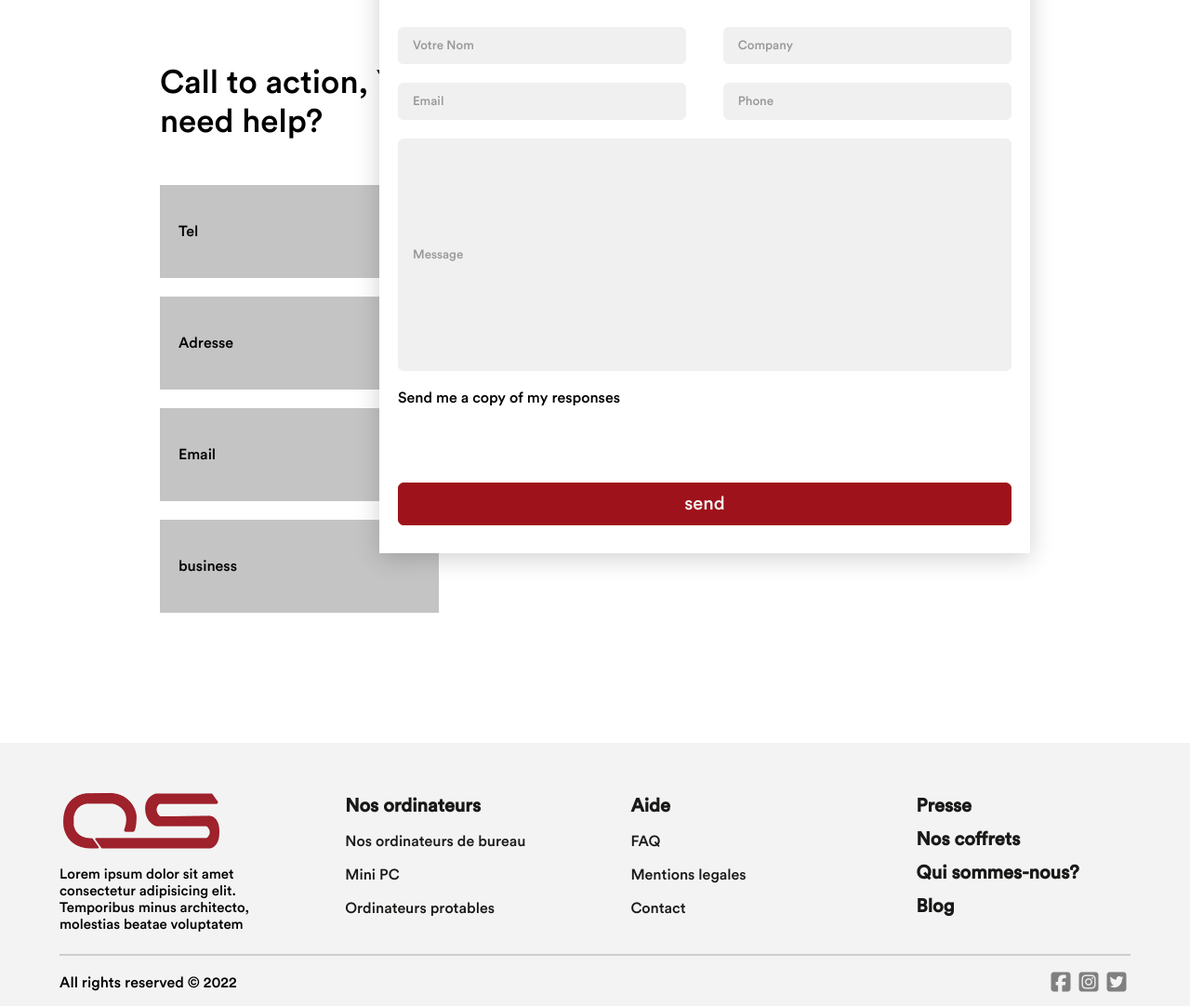
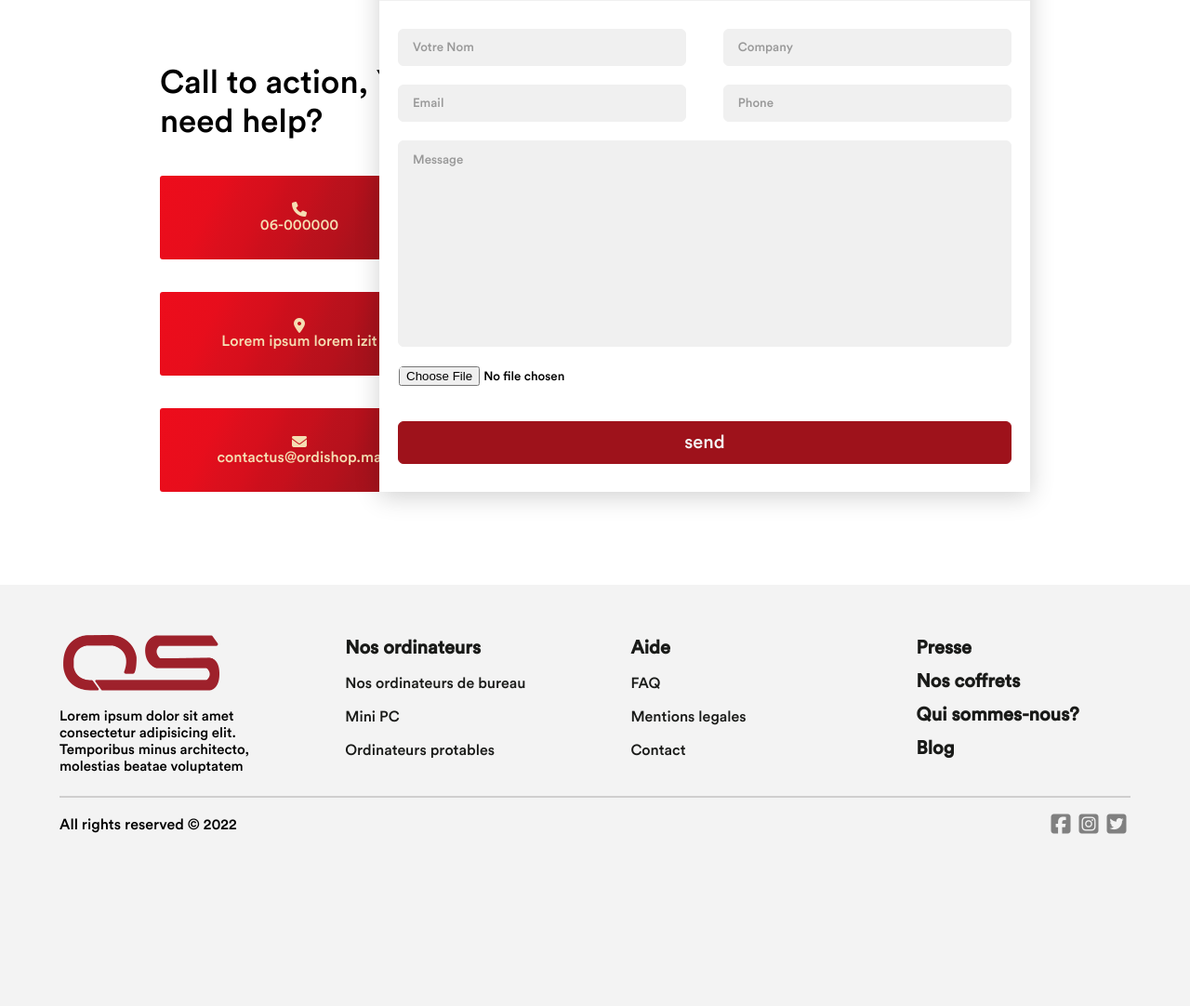
Before and after one commit to daklay/we-beco, a PHP site: page /contactus.html in a window 1280 px wide. Shown: the part 525-1607 px from the top of the page at 93% size. After the commit the page ends 1422 px from the top, so only its background shows below. Run offline with PHP 8.4, Linux system fonts and the light colour scheme; some libraries are stand-ins or nearby versions.

Commit message:
some effect

```diff
--- a/bugs.txt
+++ b/bugs.txt
@@ -3,7 +3,7 @@
 - colors (all)
 - icon after (Menu) //done
 - promo btn
-- our brands section slide (Home)
+- our brands section slide (Home) // done
 - lang (fr/ar)
 - categories style color (Home)
 - range slide (nos ordi)
@@ -11,7 +11,6 @@
 - (general) loading icon
 - (nos ordi) filter brand checkbox
 - (nos ordi) hero section background
-to know about -webkit
 - hero section (home) shape in background
 - (qui somme nous) header height and title size scale
 save
--- a/contactus.html
+++ b/contactus.html
@@ -64,15 +64,14 @@
         <div class="calltoactionform">
             <h5>Call to action, You need help?</h5>
             <div class="callway">
-                <div class="calldivs">Tel</div>
-                <div class="calldivs">Adresse</div>
-                <div class="calldivs">Email</div>
-                <div class="calldivs">business</div>
+                <div class="calldivs"><i class="fa-solid fa-phone"></i>  06-000000</div>
+                <div class="calldivs"><i class="fa-solid fa-location-dot"></i> Lorem ipsum lorem izit</div>
+                <div class="calldivs"><i class="fa-solid fa-envelope"></i> contactus@ordishop.ma</div>
             </div>
         </div>
         <div class="contactusform">
             <div class="formheader">
-                <div class="icon"></div>
+                <div class="icon"><i class="fa-solid fa-envelope-open-text"></i></div>
                 <div class="textformheader">
                     <p>Contact Us what are you looking for lorem ipsum its just a term if you dont know anything lorem.</p>
                 </div>
@@ -87,10 +86,13 @@
                     <input type="text" placeholder="Phone">
                 </div>
                 <div class="lastdiv"><input type="text" placeholder="Message"></div>
-                <div class="termscondition" style="height: 100px;">
-                    <!-- <input type="checkbox"> -->
+                <div class="filediv">
+                    <input type="file" name="file">
+                </div>
+                <!-- <div class="termscondition" style="height: 40px;">
+                    <input type="checkbox">
                     <p>Send me a copy of my responses</p>
-                </div>
+                </div> -->
                 <div><button>send</button></div>
             </form>
         </div>
--- a/index.html
+++ b/index.html
@@ -16,7 +16,7 @@
     <!-- popup account -->
     <div id="accountcon" class="accountcon">
         <div class="container" id="container">
-            <a id="btnaccount">X</a>
+            <a id="btnaccount"><i class="fa-solid fa-xmark"></i></a>
             <div class="form-container sign-up-container">
                 <form action="">
                     <h1>Hello, friend!</h1>
@@ -113,8 +113,8 @@
                     <li><a href="Nous fournisseurs.html">Nos fournisseurs</a></li>
                     <li><a href="Qui sommes-nous.html">Qui sommes-nous</a></li>
                     <li><a href="Blog.html">Blog</a></li>
-                    <li id="open"><a class="width0"><i class="fa-solid fa-user"></i></a></li>
-                    <li id="carticon"><a class="width0"><i class="fa-solid fa-basket-shopping"></i></a></li>
+                    <li id="open"><a href="#" class="width0"><i class="fa-solid fa-user"></i></a></li>
+                    <li id="carticon"><a href="#" class="width0"><i class="fa-solid fa-basket-shopping"></i></a></li>
                 </ul>
             </div>
         </nav>
--- a/js/home.js
+++ b/js/home.js
@@ -45,12 +45,10 @@ var sectionindex = 0;
 var productslide = document.getElementById("productslide")
 
 btnright.addEventListener("click", ()=>{
-    //ternary operation
     sectionindex = (sectionindex < 2) ? sectionindex + 1 : 2;
     productslide.style.transform = 'translate('+ (sectionindex) * -100 +'%)';
 })
 btnleft.addEventListener("click", ()=>{
-    //ternary operation
     sectionindex = (sectionindex > 0) ? sectionindex - 1 : 0;
     productslide.style.transform = 'translate('+ (sectionindex) * -100 +'%)';
 })
--- a/styles/contactus.css
+++ b/styles/contactus.css
@@ -63,14 +63,14 @@
     display: flex;
     justify-content: space-between;
     background-color: #ffffff;
-    height: 800px;
+    height: 630px;
     padding: 0 172px;
     position: relative;
 }
 .containercontactus .calltoactionform{
     /* background-color: #be6e6e; */
     width: 300px;
-    height: 660px;
+    height: 530px;
     padding-top: 70px;
     display: flex;
     flex-direction: column;
@@ -78,10 +78,30 @@
 }
 .callway .calldivs{
     background-color: #c4c4c4;
-    height: 100px;
+    color: wheat;
+    background-color: #9E121B;
+    background-image: linear-gradient(
+  115deg,
+  hsl(356deg 90% 49%) 0%,
+  hsl(356deg 89% 48%) 20%,
+  hsl(356deg 87% 46%) 29%,
+  hsl(356deg 87% 45%) 36%,
+  hsl(356deg 86% 43%) 43%,
+  hsl(356deg 85% 42%) 50%,
+  hsl(356deg 83% 40%) 57%,
+  hsl(356deg 83% 39%) 64%,
+  hsl(356deg 81% 37%) 71%,
+  hsl(356deg 80% 36%) 80%,
+  hsl(356deg 80% 35%) 100%
+);
+    height: 90px;
     display: flex;
+    flex-direction: column;
     align-items: center;
-    padding-left: 20px;
+    justify-content: center;
+    border-radius: 3px;
+    /* padding-left: 20px; */
+    /* margin-top: 50px; */
 }
 .calltoactionform h5{
     font-size: 35px;
@@ -91,12 +111,12 @@
     display: flex;
     flex-direction: column;
     justify-content: space-between;
-    height: 460px;
+    height: 340px;
 }
 .contactusform{
     /* background-color: aqua; */
     width: 700px;
-    height: 700px;
+    /* height: 650px; */
     display: flex;
     flex-direction: column;
     /* justify-content: center; */
@@ -104,7 +124,7 @@
     box-shadow: rgba(0, 0, 0, 0.19) 0px 5px 25px 0px;
     position: absolute;
     right: 172px;
-    top: -104px;
+    top: -118px;
 }
 .contactusform .formheader{
     display: flex;
@@ -121,6 +141,13 @@
     background-color: #c4c4c4;
     border: #c4c4c4;
     border-radius: 5px;
+    display: flex;
+    align-items: center;
+    justify-content: center;
+}
+.icon i{
+    color: var(--color);
+    font-size: 25px;
 }
 .contactusform .textformheader{
     width: 600px;
@@ -162,16 +189,34 @@
     padding: 10px 0;
 
 }
+.filediv input{
+    border: 1px solid #ffffff !important;
+    background-color: #ffffff !important;
+    padding-left: 0px !important;
+}
 .contactusform form input{
     width: 47%;
     border: 1px solid #f0f0f0;
     border-radius: 6px;
     height: 40px;
     background-color: #f0f0f0;
+    outline: none;
+    padding-left: 15px;
+}
+form .termscondition input{
+    width: 17px;
+
+}
+form .termscondition{
+    display: flex;
+    align-items: center;
+    justify-content: flex-start !important;
 }
 .contactusform form .lastdiv input:last-child{
     width: 100%;
-    height: 250px;
+    /* height: 250px; */
+    padding:20px 0 200px 15px;
+
 }
 .contactusform form button{
     width: 100%;
@@ -180,5 +225,4 @@
     /* color: #9E121B; */
     color: #999999;
     opacity: 1; /* Firefox */
-    padding-left: 15px;
 }
--- a/styles/nocoffrets.css
+++ b/styles/nocoffrets.css
@@ -109,7 +109,7 @@
     align-items: center;
     margin: 25px auto 0px auto;
     border-radius: 13px;
-    box-shadow: 0 0 50px -10px rgb(0 0 0 / 10%);
+    box-shadow: 0 0 20px -10px rgba(0, 0, 0, 1.1);
 
 }
 .packfooter .btnaddtocartpack a{
```
Also changed, not shown: js/run.js (+5 -2 lines), styles/index.css (+11 -0 lines), styles/nosordinateurs.css (+5 -3 lines), images/banner1.jpeg (renamed from images/7ac3dc15-c98f-4a42-8614-a20c12b43227.jpeg).
